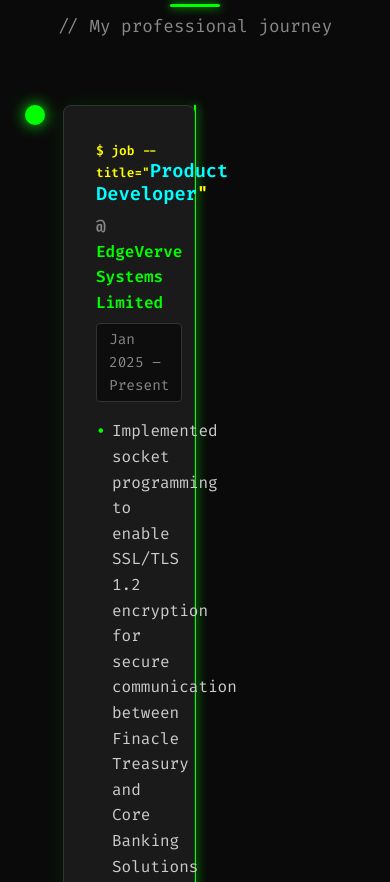
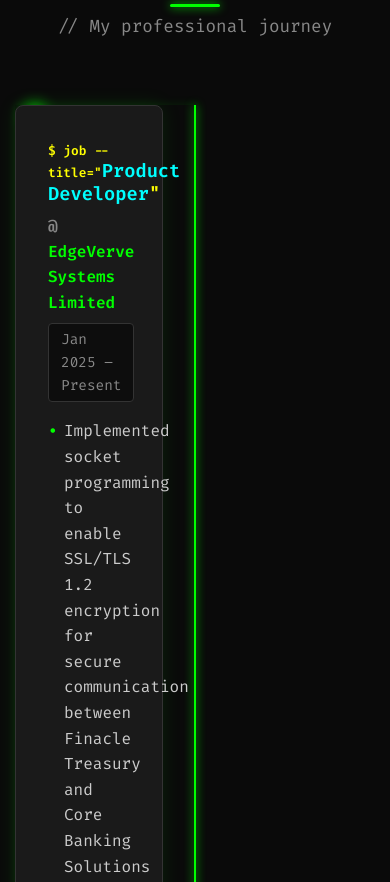
Before and after one commit to Vivek24Chauhan/myportfolio, a plain HTML site: page index.html in a window 390 px wide. Shown: the part 3637-4519 px from the top of the page. Drawn offline with Linux system fonts and the light colour scheme.

Commit message:
making it more mobile device friendly

```diff
--- a/styles.css
+++ b/styles.css
@@ -703,15 +703,40 @@
         gap: 1rem;
     }
 
-    .timeline::before {
-        left: 20px;
+    .timeline {
+        padding-left: 0;
+        border-left: none;
+    }
+    .timeline-item {
+        width: 100%;
+        margin: 2rem 0;
+        padding-left: 0;
+        border-left: none;
+        position: static;
+        box-shadow: 0 0 10px rgba(0,255,0,0.1);
+    }
+    .timeline-marker {
+        left: 0;
+        margin: 0 0 1rem 0;
+        position: static;
+        display: block;
+    }
+    .timeline-content {
+        padding: 1rem;
+        margin-left: 0;
+        background: #181818;
+        border-radius: 8px;
+        box-shadow: 0 0 10px rgba(0,255,0,0.05);
     }
 
-    .timeline-item {
-        width: 100%;
+    .timeline-item:nth-child(odd) {
         left: 0 !important;
-        padding-left: 3rem !important;
-        padding-right: 0 !important;
+        padding-right: 2rem !important;
+    }
+
+    .timeline-item:nth-child(even) {
+        left: 0 !important;
+        padding-left: 2rem !important;
     }
 
     .timeline-marker {
```
